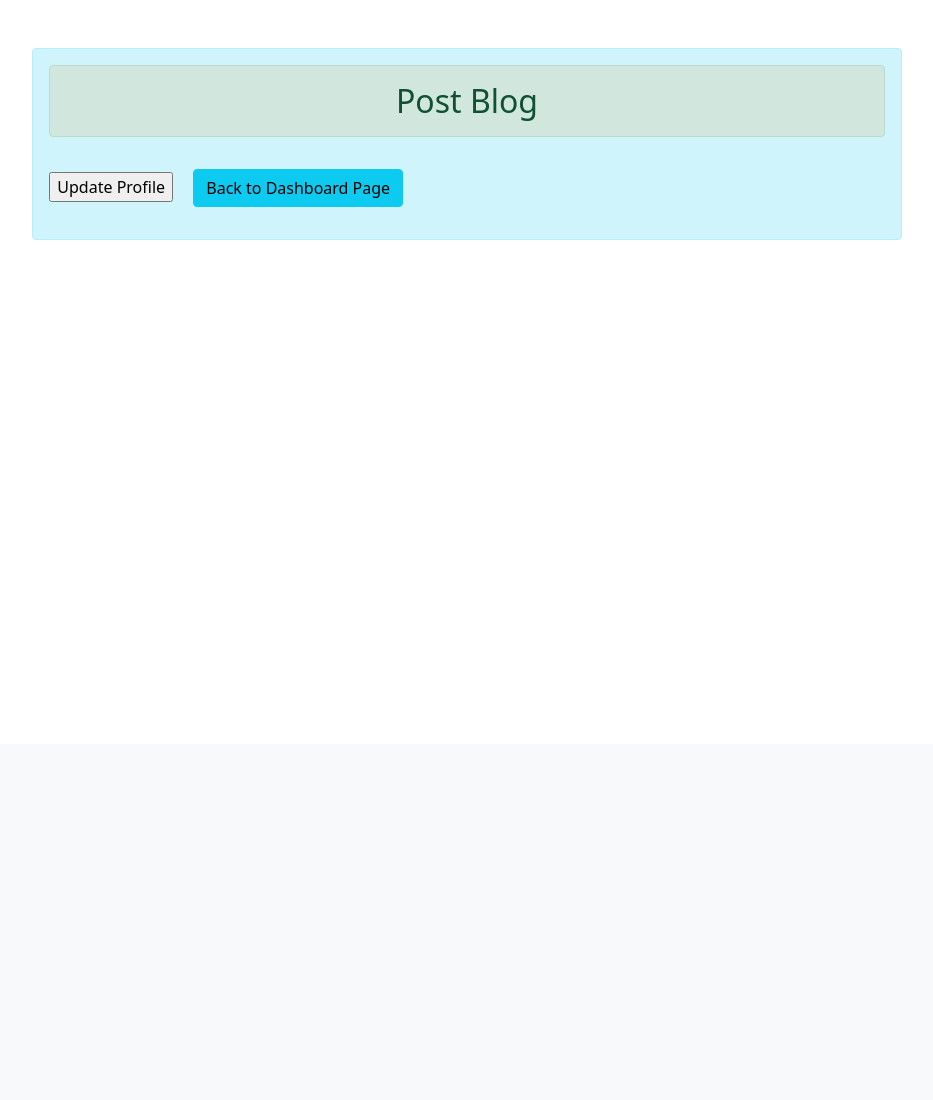
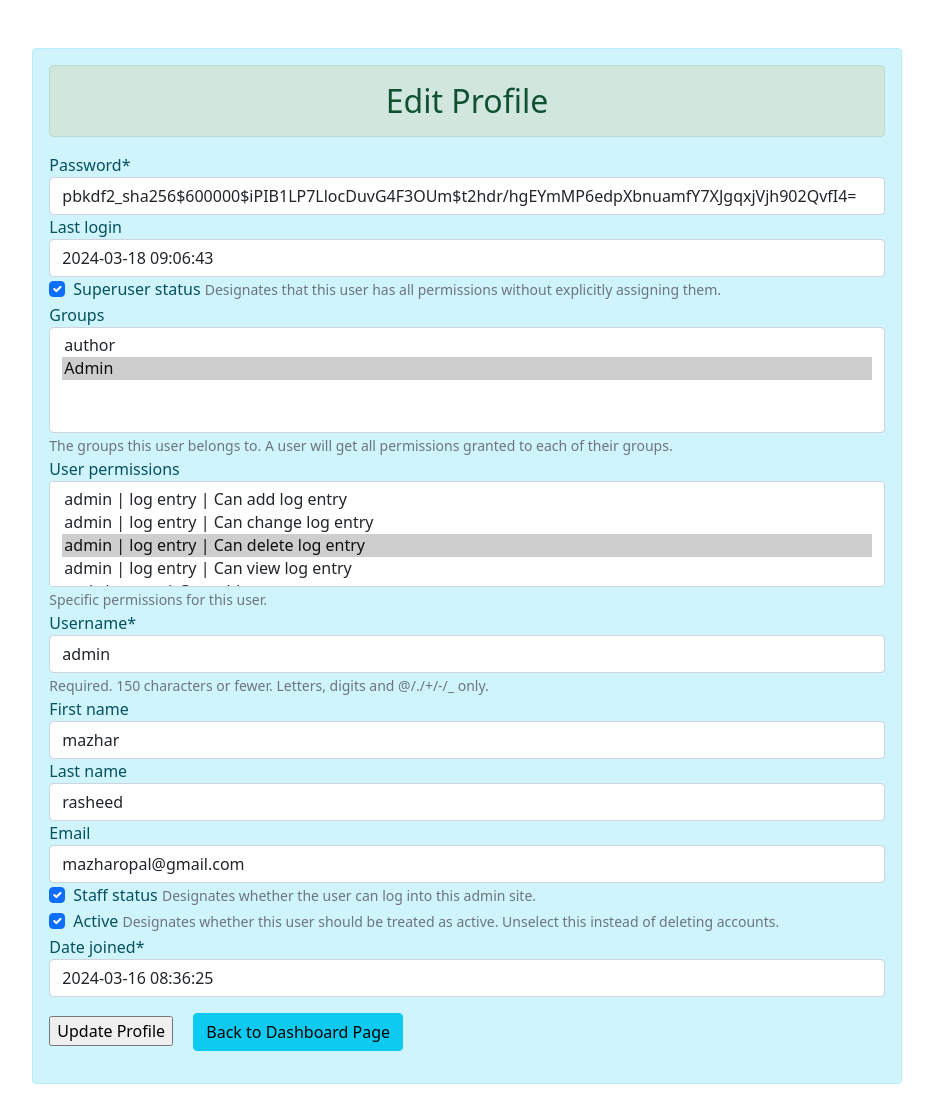
Before and after one commit to mazharrasheed/My-Blog, a Django app: page /editprofile/1 in a window 1280 px wide. Shown: the part 56-1156 px from the top of the page, without its empty margins (173-1106 px from the left). Before the commit the page ends 296 px from the top, so only its background shows below. Run offline with Django 4.2, Linux system fonts and the light colour scheme; a user stored in the database is signed in; some libraries are stand-ins or nearby versions.

Commit message:
blog completed

```diff
--- a/myblog/home/admin.py
+++ b/myblog/home/admin.py
@@ -8,4 +8,4 @@ from .models import Blog
 class BlogAdmin(admin.ModelAdmin):
     '''Admin View for Blog'''
 
-    list_display = ['id','title','desc']
+    list_display = ['id','title','description']
--- a/myblog/home/forms.py
+++ b/myblog/home/forms.py
@@ -3,7 +3,9 @@ from crispy_forms.layout import Div, Field, Fieldset, Layout, Submit
 from django import forms
 from django.contrib.auth import (authenticate, get_user_model,
                                  password_validation)
-from django.contrib.auth.forms import UserCreationForm, UsernameField
+from django.contrib.auth.forms import (UserChangeForm, UserCreationForm,
+                                       UsernameField)
+from django.contrib.auth.models import User
 from django.utils.translation import gettext_lazy as _
 
 from .models import Blog
@@ -48,4 +50,20 @@ class Add_Blog(forms.ModelForm):
 
     class Meta:
         model = Blog
-        fields = '__all__'
+        fields = ('title','description')
+
+class EditUserPrifoleForm(UserChangeForm):
+
+    password=None
+    class Meta:
+        model=User
+        fields=['username','first_name','last_name','email',]
+        labels={'email':'Email'}
+
+class AdminUserPrifoleForm(UserChangeForm):
+
+    password=None
+    class Meta:
+        model=User
+        fields='__all__'
+        labels={'email':'Email'}
--- a/myblog/home/models.py
+++ b/myblog/home/models.py
@@ -1,3 +1,4 @@
+from django.contrib.auth.models import User
 from django.db import models
 
 # Create your models here.
@@ -5,4 +6,5 @@ from django.db import models
 class Blog(models.Model):
 
     title=models.CharField(max_length=100)
-    desc=models.CharField(max_length=300)
+    description=models.CharField(max_length=300)
+    user=models.ForeignKey(User,on_delete=models.RESTRICT,default=2)
--- a/myblog/home/views.py
+++ b/myblog/home/views.py
@@ -2,11 +2,11 @@ from django.contrib import messages
 from django.contrib.auth import (authenticate, login, logout,
                                  update_session_auth_hash)
 from django.contrib.auth.forms import AuthenticationForm, UserCreationForm
-from django.contrib.auth.models import User
+from django.contrib.auth.models import Group, User
 from django.http import HttpResponseRedirect
 from django.shortcuts import redirect, render
 
-from .forms import Add_Blog, Sign_Up
+from .forms import Add_Blog, AdminUserPrifoleForm, EditUserPrifoleForm, Sign_Up
 from .models import Blog
 
 # Create your views here.
@@ -31,14 +31,17 @@ def edit_data(request,id):
         pst=Blog.objects.get(id=id)
         form=Add_Blog(request.POST,instance=pst)
         if form.is_valid():
-            form.save()
+          form.save()
+          messages.success(request,"Blog Updated succesfuly !!")
+          # return redirect('dashboard')
     else:
         pst=Blog.objects.get(id=id)
         form=Add_Blog(instance=pst)
     data={'form':form,'pst':pst}
     return render(request,'update.html',data)
-
+'''
 def delete_data(request,id):
+  print("dfsdfdsf")
   if request.user.is_authenticated:
     user=request.user
     perm=User.get_user_permissions(user)
@@ -46,9 +49,19 @@ def delete_data(request,id):
       if pm=="home.delete_blog":
         pst=Blog.objects.get(id=id)
         pst.delete()
-      else:
-        pass
     return redirect('dashboard')
+  else:
+    return redirect('signin')'''
+
+def delete_data(request,id):
+  if request.user.is_authenticated:
+    if request.method=='POST':
+      pst=Blog.objects.get(id=id)
+      pst.delete()
+      return redirect('dashboard')
+    else:
+      messages.success(request, "You are not authorized to delete")
+      return redirect('dashboard')
   else:
     return redirect('signin')
 
@@ -56,8 +69,13 @@ def post_blog(request):
   if request.user.is_authenticated:
     if request.method=='POST':
       form=Add_Blog(request.POST)
-      form.save()
-      return redirect('dashboard')
+      title=request.POST['title']
+      desc=request.POST['description']
+      loginuser=request.user
+      pst=Blog(title=title,description=desc,user=loginuser)
+      pst.save()
+      messages.success(request,"Blog posted succesfuly !!")
+      # return redirect('dashboard')
     else:
       form=Add_Blog()
     data={'form':form}
@@ -67,23 +85,34 @@ def post_blog(request):
 
 def dashboard(request):
   if request.user.is_authenticated:
-    myblog=Blog.objects.all()
-    data={'myblog':myblog}
+
+    if request.user.is_superuser==True:
+      myblog=Blog.objects.all()
+      data={'myblog':myblog}
+      pass
+    else:
+      user=request.user
+      myblog=Blog.objects.filter(user=user)
+      gps=user.groups.all()
+      data={'myblog':myblog,'groups':gps}
     return render(request,'dashboard.html',data)
   else:
     return redirect('signin')
 
-
 def sign_up(request):
   if request.method=="POST":
-    form=UserCreationForm(request.POST)
+    form=Sign_Up(request.POST)
     if form.is_valid():
       form.save()
+      user = form.save()
+      # adding user in to a group on Signup
+      group = Group.objects.get(name='author')
+      user.groups.add(group)
+      form = Sign_Up()
       messages.success(request,"account created succesfuly !!")
       return redirect('signup')
   else:
-    form=UserCreationForm()
-
+    form=Sign_Up()
   data={'form':form}
   return render(request,'signup.html',data)
 
@@ -107,7 +136,6 @@ def sign_in(request):
           return HttpResponseRedirect("/dashboard/")
     else:
       login_form = AuthenticationForm()
-
     mydata = {'form': login_form}
     return render(request, "signin.html", mydata)
   else:
@@ -115,9 +143,25 @@ def sign_in(request):
 
 def editprofile(request,id):
   if request.user.is_authenticated:
-
-
-    mydata = {}
-    return render(request,"editprofile.html", mydata)
+    if request.method=="POST":
+      if request.user.is_superuser==True:
+        form=AdminUserPrifoleForm(request.POST,instance=request.user)
+        form.is_valid()
+        messages.success(request,"Your profile Update successfuly")
+        form.save()
+        return redirect('dashboard')
+      else:
+        form=EditUserPrifoleForm(request.POST,instance=request.user)
+        form.is_valid()
+        messages.success(request,"Your profile Update successfuly")
+        form.save()
+        return redirect('dashboard')
+    else:
+      if request.user.is_superuser==True:
+        form=AdminUserPrifoleForm(instance=request.user)
+      else:
+        form=EditUserPrifoleForm(instance=request.user)
+      data={'form':form}
+      return render(request,"editprofile.html",data)
   else:
-    return redirect('signin')
+    return redirect("signin")
--- a/myblog/templates/detail.html
+++ b/myblog/templates/detail.html
@@ -7,6 +7,8 @@
 {% block content %}
    <div class="container mt-5">
 <h1>{{myblog.title}}</h1>
-<p>{{myblog.desc}}</p>
+<p>{{myblog.description}}
+    <h5>Auther : {{myblog.user}}</h5>
+</p>
 </div>
 {% endblock content %}
--- a/myblog/templates/editprofile.html
+++ b/myblog/templates/editprofile.html
@@ -5,7 +5,7 @@
 
 <div class="row mt-5 justify-content-center">
   <div class="col-8 alert alert-info">
-            <h2 class="text-center alert alert-success">Post Blog </h2>
+    <h2 class="text-center alert alert-success">Edit Profile </h2>
     <form action="" method="POST">
       {% csrf_token %} {{form|crispy}}
       <input type="submit" value="Update Profile" />
--- a/myblog/templates/signup.html
+++ b/myblog/templates/signup.html
@@ -2,7 +2,7 @@
 {% load crispy_forms_tags %}
 
 {% block content %}
-<h1>this is signup page</h1>
+
 <div class="container">
 
     <div style="border-radius: 2rem;" class="container border col-5 m-5 p-4">
```
Also changed, not shown: myblog/templates/dashboard.html (+31 -8 lines), myblog/templates/index.html (+7 -3 lines), myblog/templates/postblog.html (+8 -1 lines), myblog/templates/update.html (+7 -0 lines), myblog/db.sqlite3, myblog/home/migrations/0002_rename_desc_blog_description_blog_user.py (added). Lines whose indentation alone changed are shown as unchanged.
